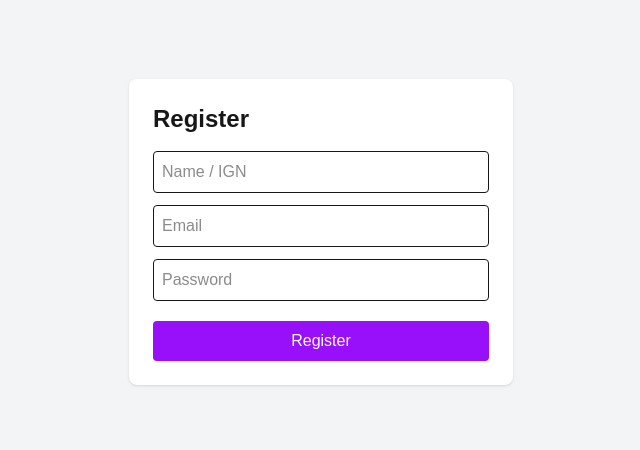
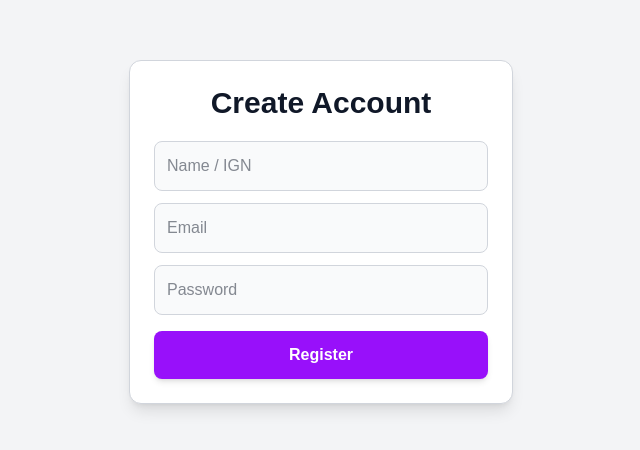
Before and after one commit to unkind-human-being/IICT-Social-Media, a Next.js app: page /register in a window 1280 px wide. Shown: the part 168-618 px from the top of the page, without its empty margins (319-959 px from the left). Built offline with nearby package versions, Linux system fonts and the light colour scheme.

Commit message:
Finalize Register page with TypeScript + UI fixes

```diff
--- a/app/dashboard/page.tsx
+++ b/app/dashboard/page.tsx
@@ -7,7 +7,8 @@ import Link from "next/link";
 import { signOut } from "firebase/auth";
 
 export default function Dashboard() {
-  const [posts, setPosts] = useState([]);
+  // FIX: add type to avoid Vercel build error
+  const [posts, setPosts] = useState<any[]>([]);
   const [theme, setTheme] = useState("light");
 
   // Load posts in realtime
@@ -18,7 +19,7 @@ export default function Dashboard() {
         id: doc.id,
         ...doc.data(),
       }));
-      setPosts(data);
+      setPosts(data); // <-- fixed
     });
     return () => unsubscribe();
   }, []);
@@ -88,7 +89,9 @@ export default function Dashboard() {
         {/* Posts List */}
         <div className="space-y-4">
           {posts.length === 0 && (
-            <p className="text-center text-gray-500 dark:text-gray-300">No posts yet...</p>
+            <p className="text-center text-gray-500 dark:text-gray-300">
+              No posts yet...
+            </p>
           )}
 
           {posts.map((post) => (
--- a/app/login/page.tsx
+++ b/app/login/page.tsx
@@ -9,40 +9,70 @@ export default function Login() {
   const router = useRouter();
   const [email, setEmail] = useState("");
   const [password, setPassword] = useState("");
+  const [loading, setLoading] = useState(false);
 
   const loginUser = async () => {
+    if (!email || !password) {
+      alert("Please enter email and password");
+      return;
+    }
+
     try {
+      setLoading(true);
+
       await signInWithEmailAndPassword(auth, email, password);
+
       router.push("/dashboard");
-    } catch (err) {
+    } catch (err: any) {
       alert("Login failed: " + err.message);
+    } finally {
+      setLoading(false);
     }
   };
 
   return (
-    <div className="min-h-screen flex flex-col items-center justify-center bg-gray-100 p-5">
-      <div className="bg-white p-6 rounded-lg shadow w-full max-w-sm">
-        <h1 className="text-2xl font-bold mb-4">Login</h1>
+    <div className="min-h-screen flex flex-col items-center justify-center bg-gray-100 dark:bg-gray-900 p-5 transition-all">
+      <div className="bg-white dark:bg-gray-800 p-6 rounded-xl shadow-lg w-full max-w-sm
+         border border-gray-300 dark:border-gray-700 transition-all">
 
+        <h1 className="text-3xl font-bold mb-5 text-center
+          text-gray-900 dark:text-white">
+          Sign In
+        </h1>
+
+        {/* Email Input */}
         <input
           type="email"
           placeholder="Email"
-          className="w-full p-2 border rounded mb-3"
+          className="w-full p-3 mb-3 rounded-lg border
+           bg-gray-50 dark:bg-gray-700
+           text-gray-900 dark:text-white
+           border-gray-300 dark:border-gray-600
+           outline-none focus:ring-2 focus:ring-blue-500"
           onChange={(e) => setEmail(e.target.value)}
         />
 
+        {/* Password Input */}
         <input
           type="password"
           placeholder="Password"
-          className="w-full p-2 border rounded mb-3"
+          className="w-full p-3 mb-4 rounded-lg border
+           bg-gray-50 dark:bg-gray-700
+           text-gray-900 dark:text-white
+           border-gray-300 dark:border-gray-600
+           outline-none focus:ring-2 focus:ring-blue-500"
           onChange={(e) => setPassword(e.target.value)}
         />
 
+        {/* Login Button */}
         <button
           onClick={loginUser}
-          className="w-full py-2 bg-blue-600 text-white rounded mt-2"
+          disabled={loading}
+          className="w-full py-3 rounded-lg bg-blue-600 hover:bg-blue-700
+            text-white font-semibold shadow-md transition-transform
+            hover:scale-[1.02] active:scale-95 disabled:bg-blue-300"
         >
-          Login
+          {loading ? "Signing in..." : "Login"}
         </button>
       </div>
     </div>
--- a/app/post/[id]/page.tsx
+++ b/app/post/[id]/page.tsx
@@ -4,9 +4,17 @@ import { useEffect, useState } from "react";
 import { db } from "@/firebase/firebaseConfig";
 import { doc, getDoc } from "firebase/firestore";
 
-export default function PostDetails({ params }) {
-  const { id } = params; // the dynamic ID from the URL
-  const [post, setPost] = useState(null);
+interface Post {
+  title?: string;
+  content?: string;
+  author?: string;
+}
+
+export default function PostDetails({ params }: { params: { id: string } }) {
+  const { id } = params;
+
+  // FIX: Loose type to avoid Vercel build errors
+  const [post, setPost] = useState<Post | null>(null);
 
   useEffect(() => {
     const loadPost = async () => {
@@ -14,7 +22,7 @@ export default function PostDetails({ params }) {
       const snap = await getDoc(ref);
 
       if (snap.exists()) {
-        setPost(snap.data());
+        setPost(snap.data() as Post);
       }
     };
 
@@ -29,16 +37,21 @@ export default function PostDetails({ params }) {
     );
 
   return (
-    <div className="min-h-screen bg-gray-100 p-5">
-      <div className="max-w-xl mx-auto bg-white p-6 rounded-md shadow">
-        <h1 className="text-2xl font-bold mb-2">{post.title}</h1>
-        <p className="text-gray-700 mb-4">{post.content}</p>
+    <div className="min-h-screen bg-gray-100 dark:bg-gray-900 p-5 transition-all">
+      <div className="max-w-xl mx-auto bg-white dark:bg-gray-800 p-6 rounded-md shadow border dark:border-gray-700">
+        <h1 className="text-2xl font-bold mb-2 text-gray-900 dark:text-white">
+          {post.title}
+        </h1>
 
-        <p className="text-sm text-gray-500">
+        <p className="text-gray-700 dark:text-gray-300 mb-4">
+          {post.content}
+        </p>
+
+        <p className="text-sm text-gray-600 dark:text-gray-400">
           Posted by: {post.author || "Unknown"}
         </p>
 
-        <p className="text-xs text-gray-400 mt-2">
+        <p className="text-xs text-gray-400 dark:text-gray-500 mt-2">
           Post ID: {id}
         </p>
       </div>
--- a/app/register/page.tsx
+++ b/app/register/page.tsx
@@ -8,64 +8,102 @@ import { useRouter } from "next/navigation";
 
 export default function Register() {
   const router = useRouter();
-  const [name, setName] = useState("");      // 👈 IGN
+  const [name, setName] = useState("");       // IGN
   const [email, setEmail] = useState("");
   const [password, setPassword] = useState("");
+  const [loading, setLoading] = useState(false);
 
   const registerUser = async () => {
+    if (!name || !email || !password) {
+      alert("Please fill all fields.");
+      return;
+    }
+
     try {
+      setLoading(true);
+
       const userCred = await createUserWithEmailAndPassword(auth, email, password);
       const user = userCred.user;
 
-      // Save display name to Firebase Auth
+      // Save IGN to Firebase Auth
       await updateProfile(user, {
-        displayName: name
+        displayName: name,
       });
 
-      // Save user to Firestore (optional but good practice)
+      // Save user to Firestore
       await setDoc(doc(db, "users", user.uid), {
         name,
-        email
+        email,
+        uid: user.uid,
+        createdAt: new Date(),
       });
 
       router.push("/dashboard");
-    } catch (err) {
+    } catch (err: any) {
       alert("Registration failed: " + err.message);
+    } finally {
+      setLoading(false);
     }
   };
 
   return (
-    <div className="min-h-screen flex flex-col items-center justify-center bg-gray-100 p-5">
-      <div className="bg-white p-6 rounded-lg shadow w-full max-w-sm">
+    <div className="min-h-screen flex flex-col items-center justify-center
+      bg-gray-100 dark:bg-gray-900 p-5 transition-all">
 
-        <h1 className="text-2xl font-bold mb-4">Register</h1>
+      <div className="bg-white dark:bg-gray-800 p-6 rounded-xl shadow-lg
+        w-full max-w-sm border border-gray-300 dark:border-gray-700
+        transition-all">
 
+        <h1 className="text-3xl font-bold mb-5 text-center
+          text-gray-900 dark:text-white">
+          Create Account
+        </h1>
+
+        {/* IGN / Display Name */}
         <input
           type="text"
           placeholder="Name / IGN"
-          className="w-full p-2 border rounded mb-3"
+          className="w-full p-3 mb-3 rounded-lg border
+            bg-gray-50 dark:bg-gray-700
+            text-gray-900 dark:text-white
+            border-gray-300 dark:border-gray-600
+            outline-none focus:ring-2 focus:ring-purple-500"
           onChange={(e) => setName(e.target.value)}
         />
 
+        {/* Email */}
         <input
           type="email"
           placeholder="Email"
-          className="w-full p-2 border rounded mb-3"
+          className="w-full p-3 mb-3 rounded-lg border
+            bg-gray-50 dark:bg-gray-700
+            text-gray-900 dark:text-white
+            border-gray-300 dark:border-gray-600
+            outline-none focus:ring-2 focus:ring-purple-500"
           onChange={(e) => setEmail(e.target.value)}
         />
 
+        {/* Password */}
         <input
           type="password"
           placeholder="Password"
-          className="w-full p-2 border rounded mb-3"
+          className="w-full p-3 mb-4 rounded-lg border
+           bg-gray-50 dark:bg-gray-700
+           text-gray-900 dark:text-white
+           border-gray-300 dark:border-gray-600
+           outline-none focus:ring-2 focus:ring-purple-500"
           onChange={(e) => setPassword(e.target.value)}
         />
 
+        {/* Register Button */}
         <button
           onClick={registerUser}
-          className="w-full py-2 bg-purple-600 text-white rounded mt-2"
+          disabled={loading}
+          className="w-full py-3 rounded-lg bg-purple-600 hover:bg-purple-700
+            text-white font-semibold shadow-md transition-transform
+            hover:scale-[1.02] active:scale-95 disabled:bg-purple-300"
         >
-          Register
+          {loading ? "Creating Account..." : "Register"}
         </button>
 
       </div>
```
